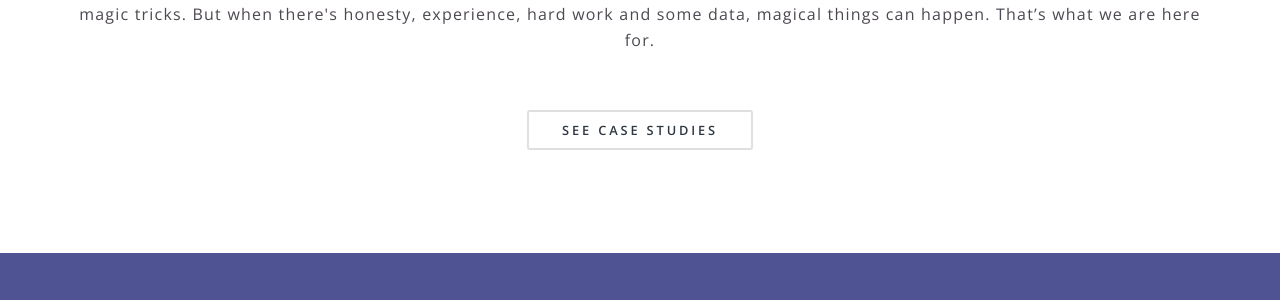
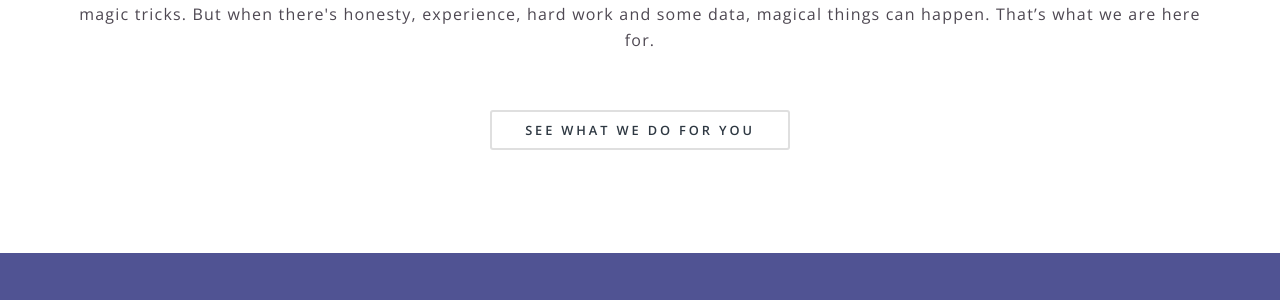
Before and after one commit to dan300/fordel-site, a Jekyll site: the page built from index.html, in a window 1280 px wide and 900 px high, scrolled down 1095 px. Shown: the part 139-439 px from the top of the window. Built offline with Jekyll 4.4.1, drawn with Linux system fonts in a browser that asks for light colours.

Commit message:
fixed homepage button

```diff
--- a/index.html
+++ b/index.html
@@ -24,7 +24,7 @@ excerpt: The digital marketing agency that finds out, executes and measures stuf
 								<p>We live and breathe digital, yet every day we marvel at what can be done online. We find each aspect of it fascinating. We go to work each day to create value through stuff we love. We listen humbly and act swiftly. We are not afraid to say “I don’t know”. And we are not lazy to go over and above to find solutions. We are not gurus or magicians. To sustainable success there are no shortcuts or magic tricks. But when there's honesty, experience, hard work and some data, magical things can happen. That’s what we are here for.</p>
 							</header>
 							<ul class="actions">
-								<li><a href="/case-studies" class="button">See case studies</a></li>
+								<li><a href="/services" class="button">See what we do for you</a></li>
 							</ul>
 						</div>
 					</section>
```
